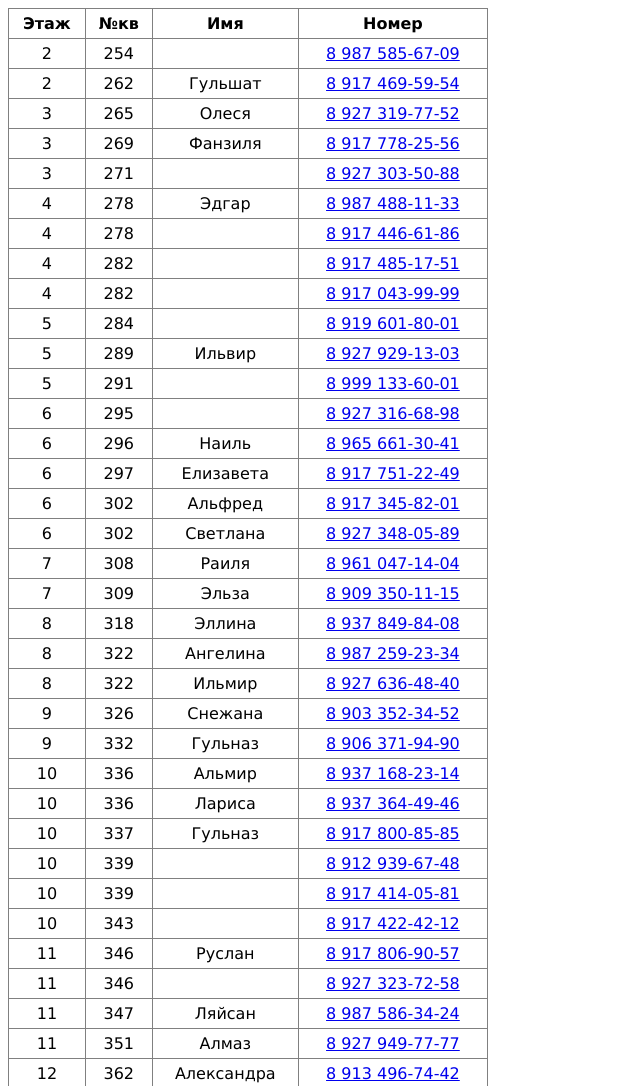
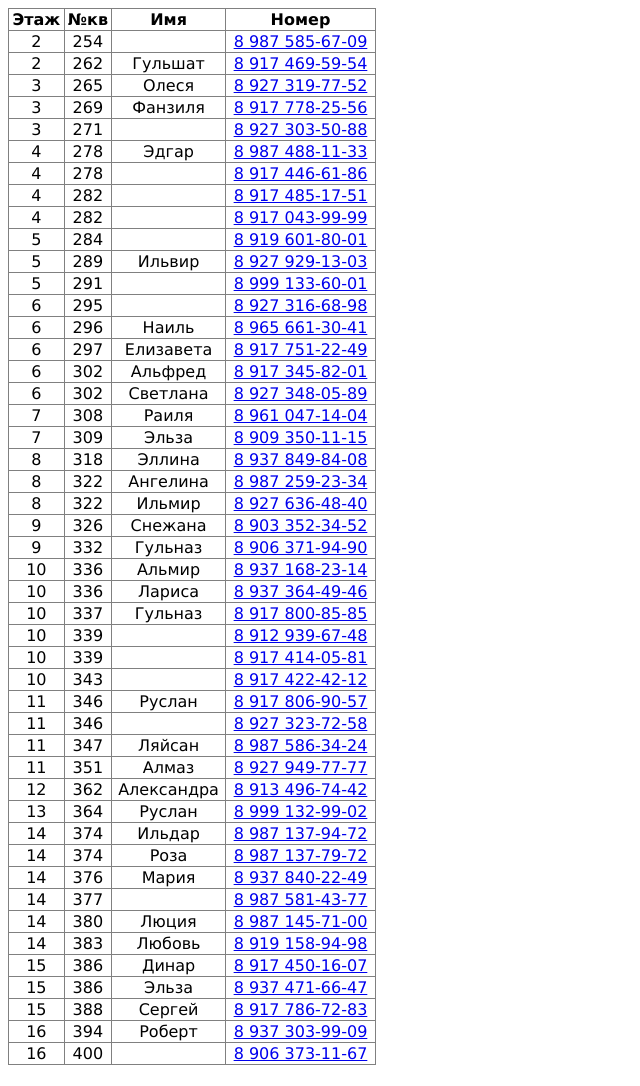
Before and after one commit to saferq/neighbors156b, a plain HTML site: page index.html in a window 1280 px wide. Shown: the top 1086 px of the page, without its empty margins (0-640 px from the left). Drawn offline with Linux system fonts and the light colour scheme.

Commit message:
carrect font size

```diff
--- a/index.html
+++ b/index.html
@@ -302,8 +302,9 @@
 
 <style>
 table {
-    width: 30rem;
+    width: 23rem;
     font-family: Verdana, Arial, Helvetica, sans-serif;
+    font-size: 1em;
     border-collapse: collapse;
   }
 
@@ -314,6 +315,6 @@ table {
   td {
     text-align: center;
     border: 1px solid gray;
-    padding: 5px;
+    padding: 1px;
   }
 </style>
```
